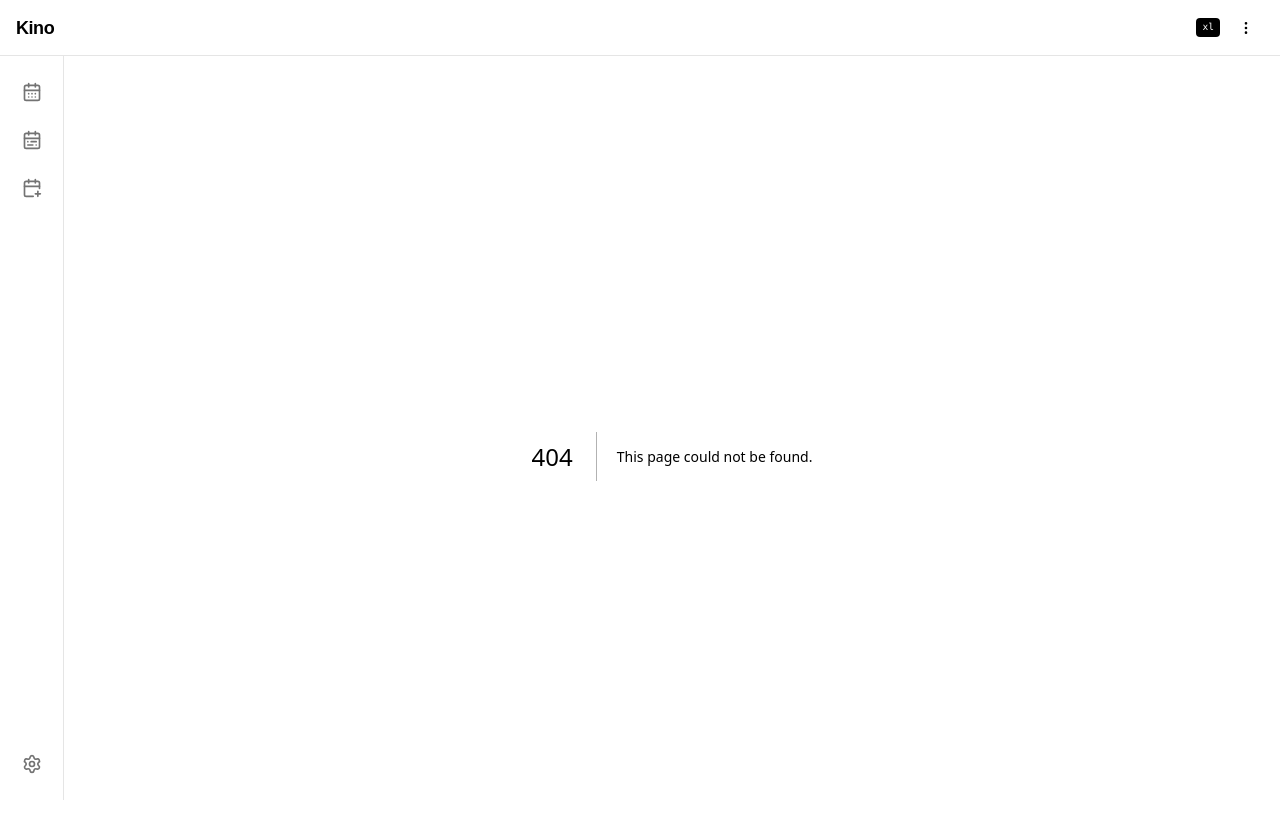
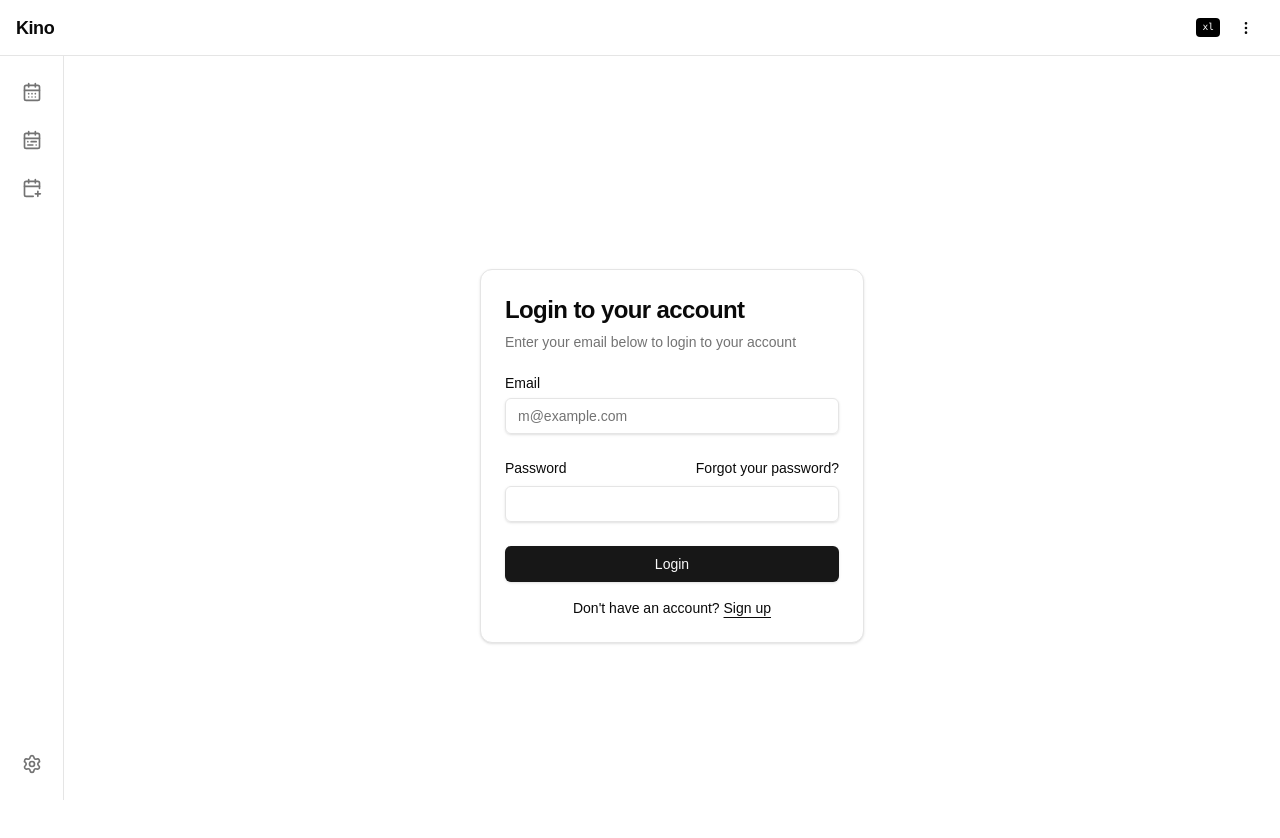
Before and after one commit to diegotrrs/kino, a Next.js app in the folder frontend/: page /login in a window 1280 px wide. Before the commit this address had no page. Shown: the top 838 px of the page. Built offline with nearby package versions, Linux system fonts and the light colour scheme.

Commit message:
Adding auth pages

```diff
--- a/frontend/app/about/page.tsx
+++ b/frontend/app/about/page.tsx
@@ -19,7 +19,7 @@ export default function AboutPage() {
 
           <div className='space-y-1'>
             <p className='text-sm'>
-              Kino is a personal calendar app built by{' '}
+              Kino is a calendar app built by{' '}
               <span className='font-medium'>Diego T.</span>
             </p>
             <p className='text-sm text-muted-foreground'>
--- /dev/null
+++ b/frontend/app/forgot-password/page.tsx
@@ -0,0 +1,45 @@
+import {
+  Card,
+  CardContent,
+  CardDescription,
+  CardHeader,
+  CardTitle,
+} from '@/components/ui/card';
+import { Input }  from '@/components/ui/input';
+import { Label }  from '@/components/ui/label';
+import { Button } from '@/components/ui/button';
+import Link       from 'next/link';
+
+export default function ForgotPasswordPage() {
+  return (
+    <div className='flex min-h-svh w-full items-center justify-center p-6 md:p-10'>
+      <div className='w-full max-w-sm'>
+        <Card>
+          <CardHeader>
+            <CardTitle className='text-2xl'>Reset your password</CardTitle>
+            <CardDescription>
+              Enter your email and we&apos;ll send you a link to reset your password
+            </CardDescription>
+          </CardHeader>
+          <CardContent>
+            <form className='flex flex-col gap-6'>
+              <div className='grid gap-2'>
+                <Label htmlFor='email'>Email</Label>
+                <Input id='email' type='email' placeholder='m@example.com' required />
+              </div>
+              <Button type='submit' className='w-full'>
+                Send reset link
+              </Button>
+            </form>
+            <div className='mt-4 text-center text-sm'>
+              Remember your password?{' '}
+              <Link href='/login' className='underline underline-offset-4'>
+                Back to login
+              </Link>
+            </div>
+          </CardContent>
+        </Card>
+      </div>
+    </div>
+  );
+}
--- /dev/null
+++ b/frontend/app/login/page.tsx
@@ -0,0 +1,57 @@
+import {
+  Card,
+  CardContent,
+  CardDescription,
+  CardHeader,
+  CardTitle,
+} from '@/components/ui/card';
+import { Input }  from '@/components/ui/input';
+import { Label }  from '@/components/ui/label';
+import { Button } from '@/components/ui/button';
+import Link       from 'next/link';
+
+export default function LoginPage() {
+  return (
+    <div className='flex min-h-svh w-full items-center justify-center p-6 md:p-10'>
+      <div className='w-full max-w-sm'>
+        <Card>
+          <CardHeader>
+            <CardTitle className='text-2xl'>Login to your account</CardTitle>
+            <CardDescription>
+              Enter your email below to login to your account
+            </CardDescription>
+          </CardHeader>
+          <CardContent>
+            <form className='flex flex-col gap-6'>
+              <div className='grid gap-2'>
+                <Label htmlFor='email'>Email</Label>
+                <Input id='email' type='email' placeholder='m@example.com' required />
+              </div>
+              <div className='grid gap-2'>
+                <div className='flex items-center'>
+                  <Label htmlFor='password'>Password</Label>
+                  <Link
+                    href='/forgot-password'
+                    className='ml-auto inline-block text-sm underline-offset-4 hover:underline'
+                  >
+                    Forgot your password?
+                  </Link>
+                </div>
+                <Input id='password' type='password' required />
+              </div>
+              <Button type='submit' className='w-full'>
+                Login
+              </Button>
+            </form>
+            <div className='mt-4 text-center text-sm'>
+              Don&apos;t have an account?{' '}
+              <Link href='/signup' className='underline underline-offset-4'>
+                Sign up
+              </Link>
+            </div>
+          </CardContent>
+        </Card>
+      </div>
+    </div>
+  );
+}
--- /dev/null
+++ b/frontend/app/signup/page.tsx
@@ -0,0 +1,57 @@
+import {
+  Card,
+  CardContent,
+  CardDescription,
+  CardHeader,
+  CardTitle,
+} from '@/components/ui/card';
+import { Input }  from '@/components/ui/input';
+import { Label }  from '@/components/ui/label';
+import { Button } from '@/components/ui/button';
+import Link       from 'next/link';
+
+export default function SignupPage() {
+  return (
+    <div className='flex min-h-svh w-full items-center justify-center p-6 md:p-10'>
+      <div className='w-full max-w-sm'>
+        <Card>
+          <CardHeader>
+            <CardTitle className='text-2xl'>Create an account</CardTitle>
+            <CardDescription>
+              Enter your information below to create your account
+            </CardDescription>
+          </CardHeader>
+          <CardContent>
+            <form className='flex flex-col gap-6'>
+              <div className='grid gap-2'>
+                <Label htmlFor='name'>Name</Label>
+                <Input id='name' type='text' placeholder='John Doe' required />
+              </div>
+              <div className='grid gap-2'>
+                <Label htmlFor='email'>Email</Label>
+                <Input id='email' type='email' placeholder='m@example.com' required />
+              </div>
+              <div className='grid gap-2'>
+                <Label htmlFor='password'>Password</Label>
+                <Input id='password' type='password' required />
+              </div>
+              <div className='grid gap-2'>
+                <Label htmlFor='confirm-password'>Confirm password</Label>
+                <Input id='confirm-password' type='password' required />
+              </div>
+              <Button type='submit' className='w-full'>
+                Create account
+              </Button>
+            </form>
+            <div className='mt-4 text-center text-sm'>
+              Already have an account?{' '}
+              <Link href='/login' className='underline underline-offset-4'>
+                Sign in
+              </Link>
+            </div>
+          </CardContent>
+        </Card>
+      </div>
+    </div>
+  );
+}
--- a/frontend/components/top-bar.tsx
+++ b/frontend/components/top-bar.tsx
@@ -41,12 +41,6 @@ export function TopBar() {
             <DropdownMenuItem onSelect={() => toast({ title: 'Profile clicked' })}>
               Profile
             </DropdownMenuItem>
-            <DropdownMenuItem onSelect={() => toast({ title: 'Notifications clicked' })}>
-              Notifications
-            </DropdownMenuItem>
-            <DropdownMenuItem onSelect={() => toast({ title: 'Help clicked' })}>
-              Help
-            </DropdownMenuItem>
             <DropdownMenuItem asChild>
               <Link href='/settings'>Settings</Link>
             </DropdownMenuItem>
```
